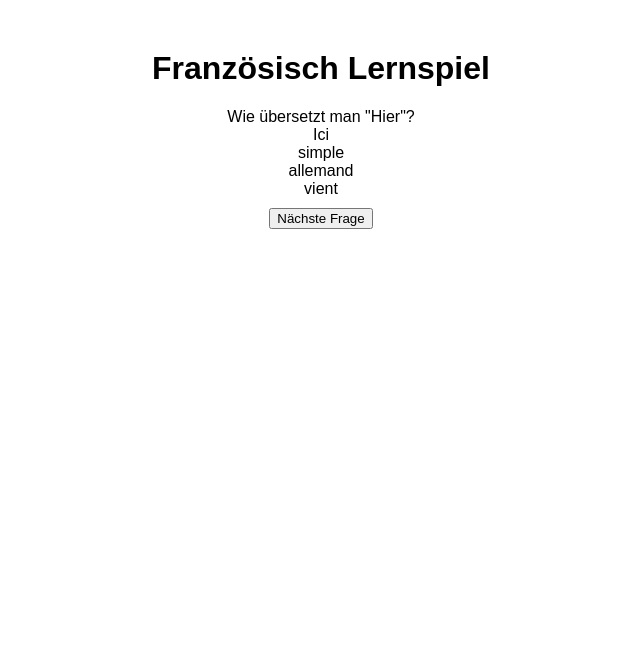
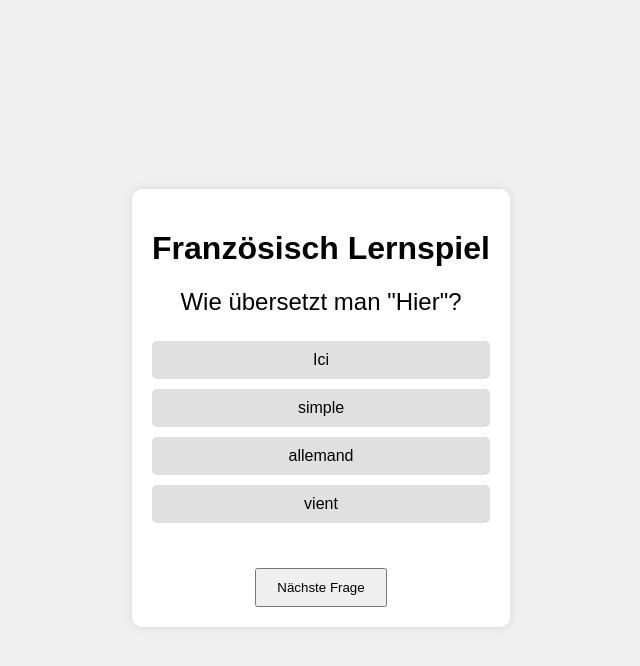
Before and after one commit to erich001auto/Lernspiel, a plain HTML site: page index.html in a window 1280 px wide. Shown: the whole page, without its empty margins (319-959 px from the left). Drawn offline with Linux system fonts and the light colour scheme.

Commit message:
Vierte Version
Vierte Version

```diff
--- a/styles.css
+++ b/styles.css
@@ -1,9 +1,49 @@
 body {
     font-family: Arial, sans-serif;
-    text-align: center;
-    margin-top: 50px;
+    display: flex;
+    justify-content: center;
+    align-items: center;
+    height: 100vh;
+    background-color: #f0f0f0;
 }
 
-input, button {
-    margin-top: 10px;
+#game {
+    background: white;
+    padding: 20px;
+    border-radius: 10px;
+    box-shadow: 0 0 10px rgba(0, 0, 0, 0.1);
+    text-align: center;
 }
+
+#question {
+    font-size: 24px;
+    margin-bottom: 20px;
+}
+
+#choices {
+    display: flex;
+    flex-direction: column;
+}
+
+.choice {
+    background: #e0e0e0;
+    padding: 10px;
+    margin: 5px 0;
+    border-radius: 5px;
+    cursor: pointer;
+    transition: background 0.3s;
+}
+
+.choice:hover {
+    background: #d0d0d0;
+}
+
+#feedback {
+    margin-top: 20px;
+}
+
+#next-btn {
+    margin-top: 20px;
+    padding: 10px 20px;
+    cursor: pointer;
+}
```
